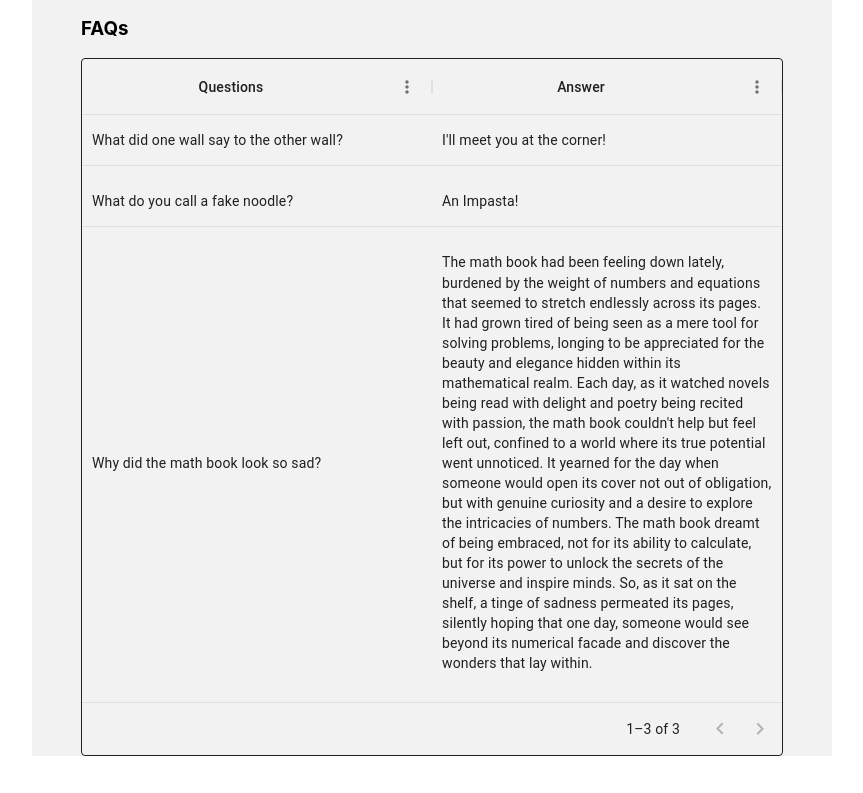
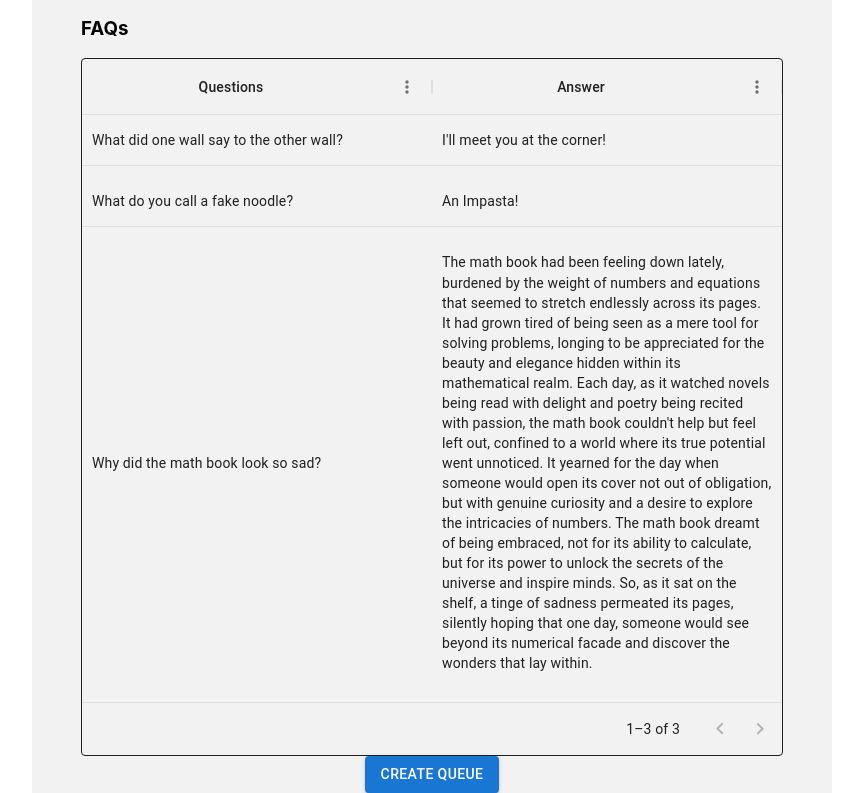
Before and after one commit to unsw-cse-comp3900-9900-23T2/capstone-project-3900h16bsyphon, a Next.js app in the folder frontend/: page /queue-creation/queue-creation in a window 1280 px wide. Shown: the part 752-1545 px from the top of the page, without its empty margins (208-1071 px from the left). Before the commit the page ends 1508 px from the top, so only its background shows below. Built offline with nearby package versions, Linux system fonts and the light colour scheme.

Commit message:
create queue button

```diff
--- a/frontend/pages/queue-creation/queue-creation.module.css
+++ b/frontend/pages/queue-creation/queue-creation.module.css
@@ -28,3 +28,16 @@
   align-items: center;
 
 }
+
+
+
+.button {
+  display: flex;
+  justify-content: center;
+  align-items: center;
+  color: white;
+  font-size: 1.2em;
+  border-radius: 5px;
+  margin: 1em;
+  cursor: pointer;
+}
--- a/frontend/pages/queue-creation/queue-creation.tsx
+++ b/frontend/pages/queue-creation/queue-creation.tsx
@@ -2,7 +2,7 @@ import React, {useState} from "react"
 import dayjs, { Dayjs } from 'dayjs';
 import style from './queue-creation.module.css'
 import TextField from '@mui/material/TextField';
-import { FormGroup, Box, Typography} from "@mui/material";
+import { FormGroup, Box, Typography, Button} from "@mui/material";
 import SyphonDatePicker from "../../components/SyphonDatePicker";
 import SwitchToggles from "../../components/SwitchToggles";
 import SyphonTimePicker from "../../components/SyphonTimePicker";
@@ -50,6 +50,7 @@ const QueueCreationPage = () => {
             />
 
             <FAQs />
+            <Button variant="contained" className={style.button}>Create Queue</Button>
 
         </div>
     )
```
